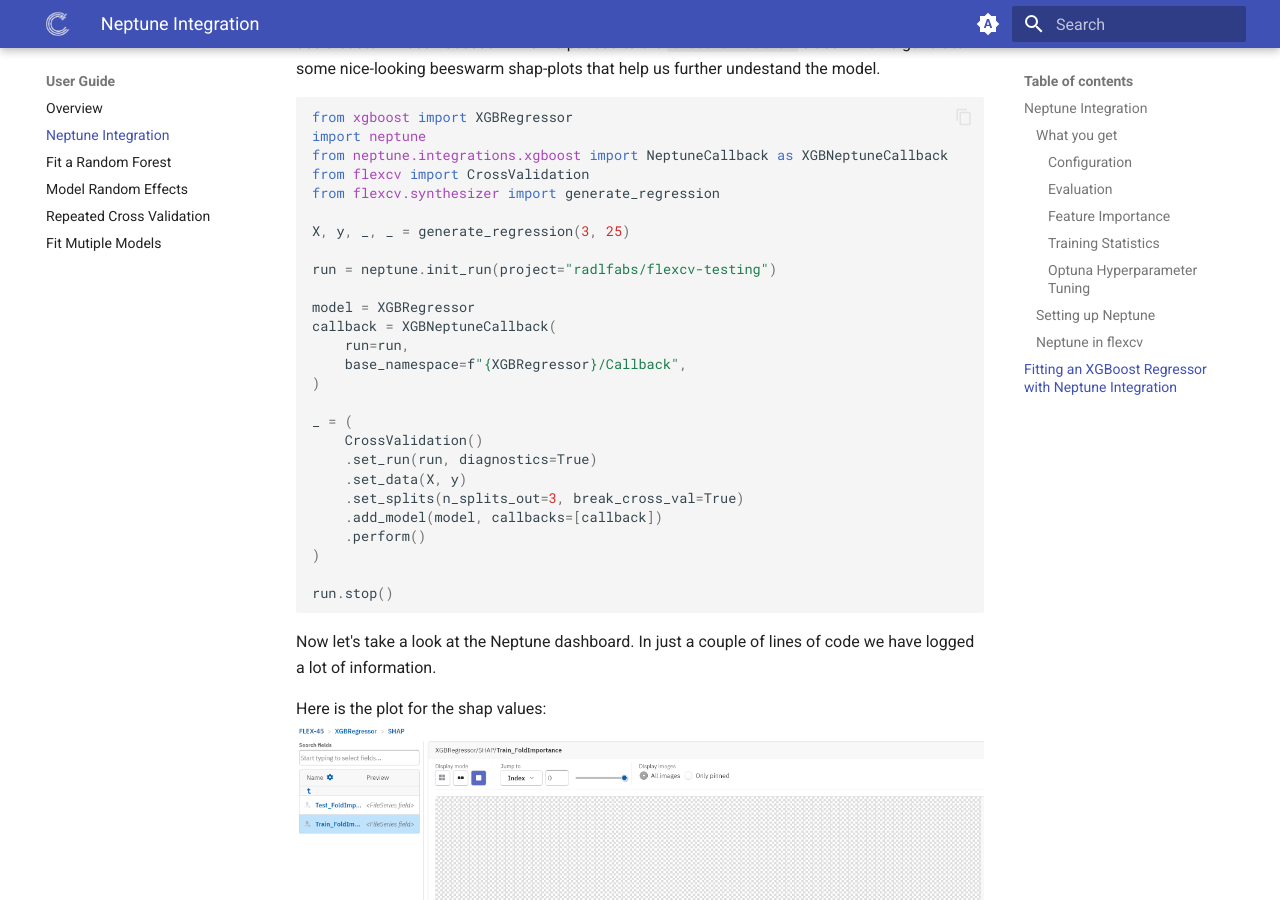
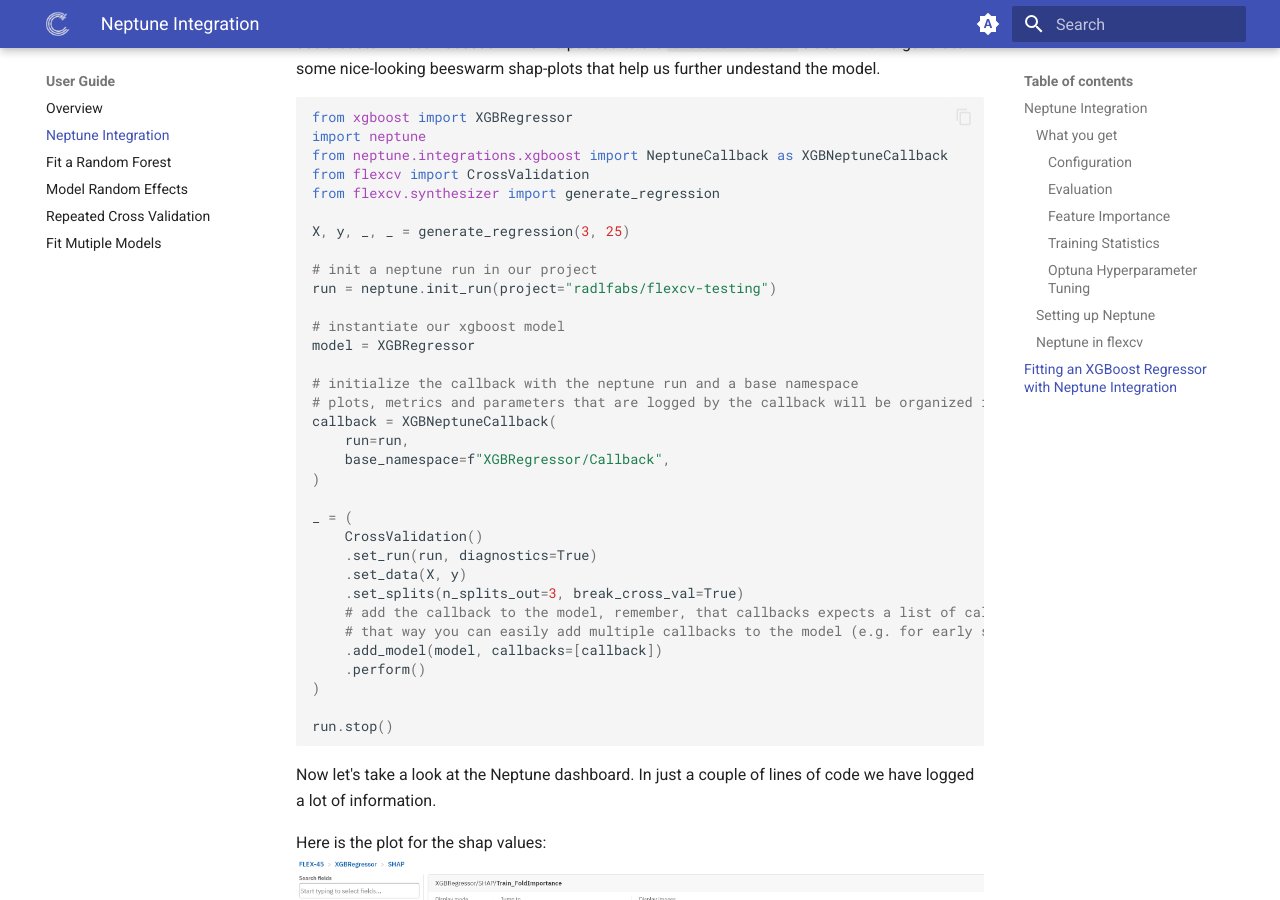
Before and after one commit to radlfabs/flexcv, an MkDocs documentation site: the page built from docs/guides/neptune-integration.md, in a window 1280 px wide and 900 px high, scrolled down 4504 px. Built offline with MkDocs 1.6.1 and Material for MkDocs 9.7.7, drawn with Linux system fonts in a browser that asks for light colours.

Commit message:
fix bug where object self was in namespace

```diff
--- a/docs/guides/neptune-integration.md
+++ b/docs/guides/neptune-integration.md
@@ -117,12 +117,17 @@
 
 X, y, _, _ = generate_regression(3, 25)
 
+# init a neptune run in our project
 run = neptune.init_run(project="radlfabs/flexcv-testing")
 
+# instantiate our xgboost model
 model = XGBRegressor
+
+# initialize the callback with the neptune run and a base namespace
+# plots, metrics and parameters that are logged by the callback will be organized in this namespace
 callback = XGBNeptuneCallback(
     run=run,
-    base_namespace=f"{XGBRegressor}/Callback",
+    base_namespace=f"XGBRegressor/Callback",
 )
 
 _ = (
@@ -130,6 +135,8 @@
     .set_run(run, diagnostics=True)
     .set_data(X, y)
     .set_splits(n_splits_out=3, break_cross_val=True)
+    # add the callback to the model, remember, that callbacks expects a list of callbacks
+    # that way you can easily add multiple callbacks to the model (e.g. for early stopping)
     .add_model(model, callbacks=[callback])
     .perform()
 )
```
Also changed, not shown: 1 other file.
